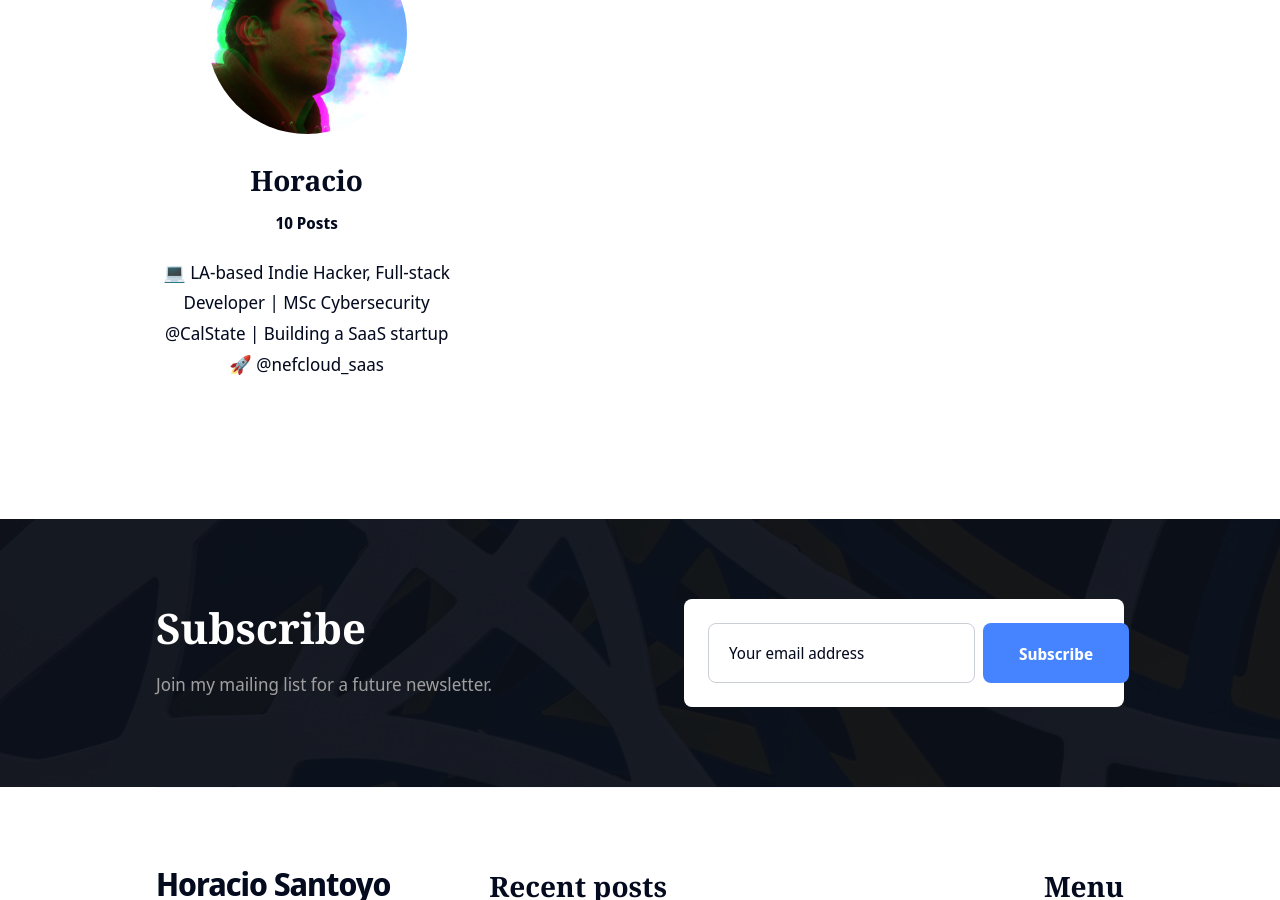
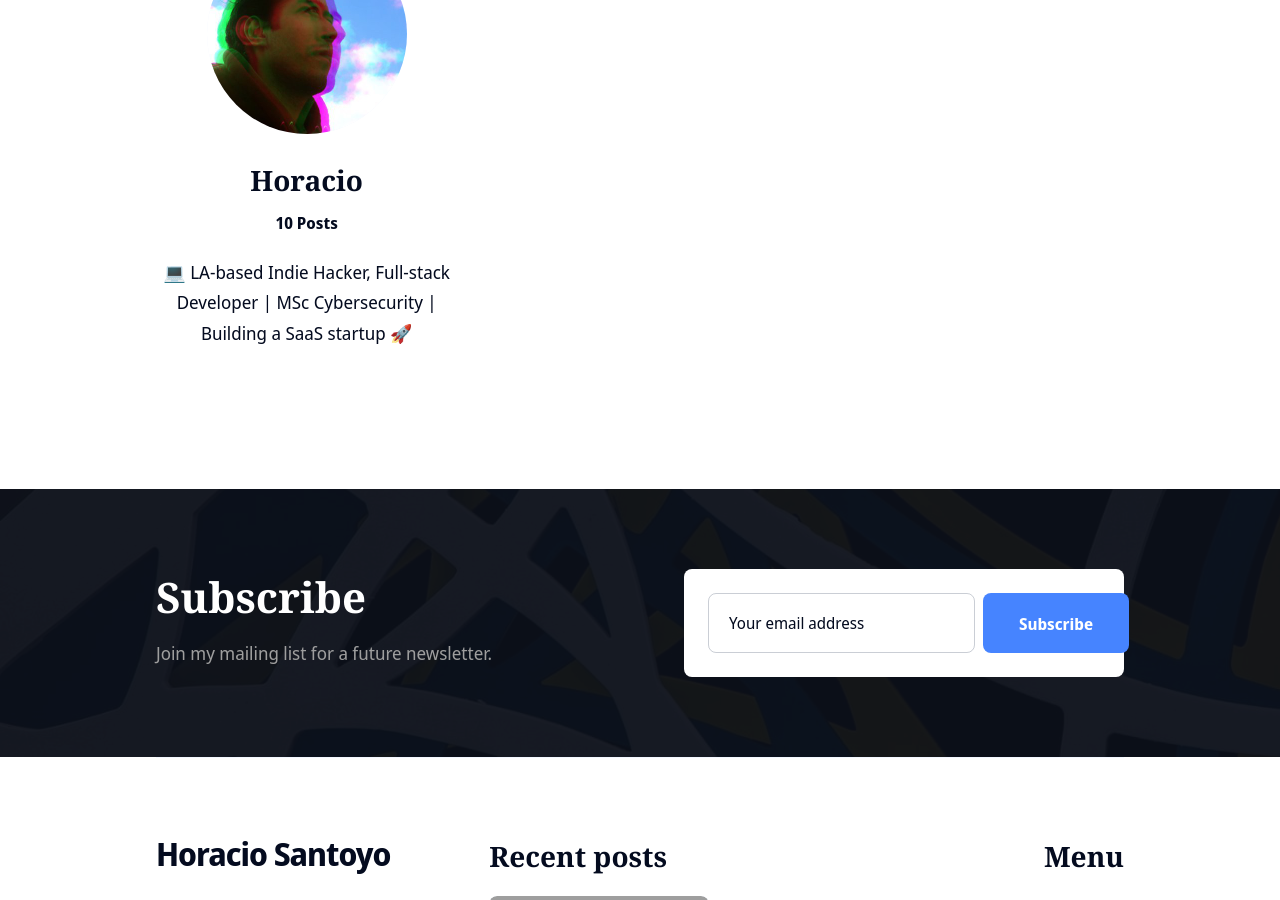
Before and after one commit to hs2600/hs2600.github.io, a Jekyll site: the page built from _pages/authors.html, in a window 1280 px wide and 900 px high, scrolled down 384 px. Built offline with Jekyll 4.4.1, drawn with Linux system fonts in a browser that asks for light colours; nearby versions of some CDN libraries; grey boxes are pictures that could not be loaded.

Commit message:
profile update

```diff
--- a/_authors/horacio.md
+++ b/_authors/horacio.md
@@ -5,9 +5,10 @@
 image: '/images/horacio.jpg'
 cover:
 location: Los Angeles
-website:
+website: https://nefcloud.com
 twitter: https://twitter.com/hsantoyo_sec
 ---
+
 💻 LA-based Indie Hacker, Full-stack Developer |
-MSc Cybersecurity @CalState |
-Building a SaaS startup 🚀 @nefcloud_saas
+MSc Cybersecurity |
+Building a SaaS startup 🚀
```
